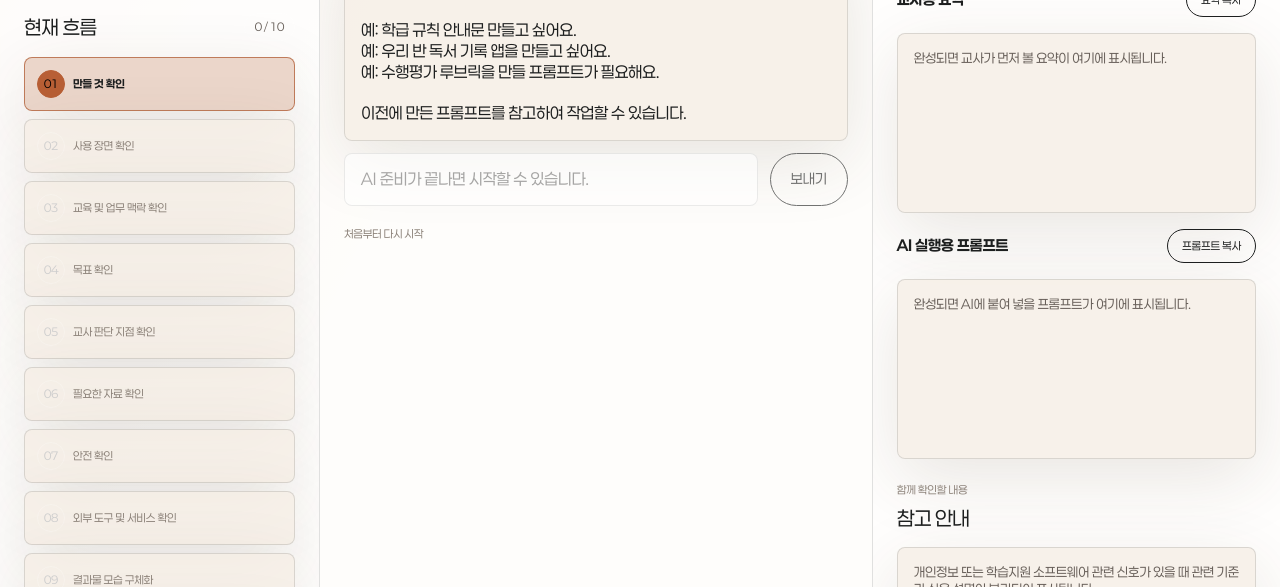
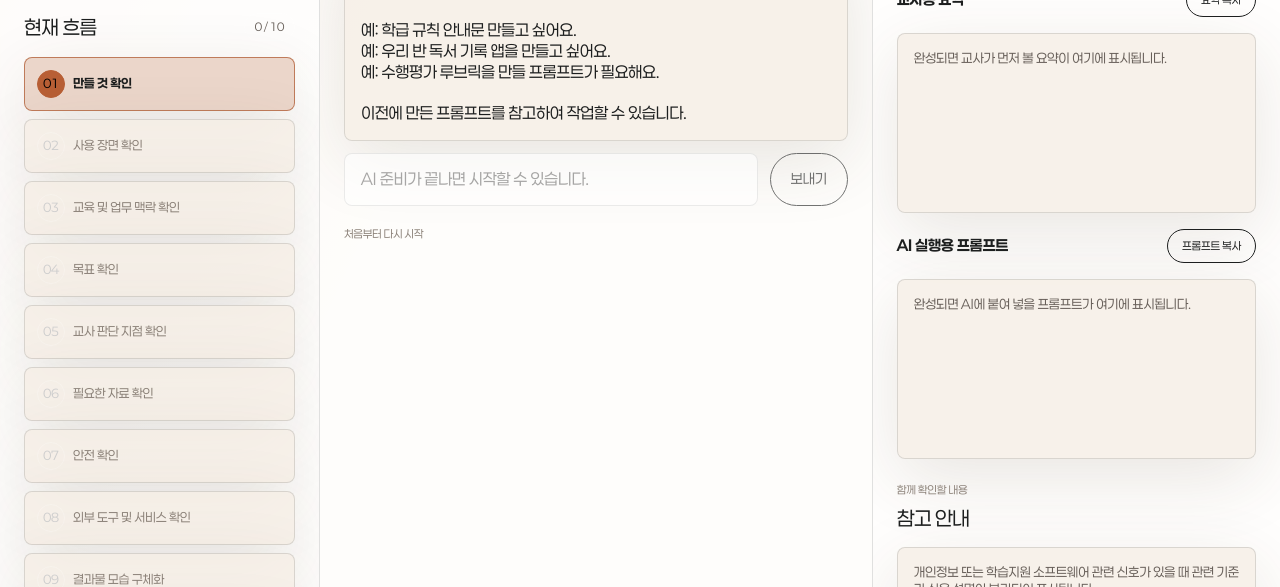
Before and after one commit to HooniKims/prompt_for_teacher, a website: page webapp/index.html in a window 1280 px wide. Shown: the part 213-800 px from the top of the page. Drawn offline with Linux system fonts and the light colour scheme; no server answers.

Commit message:
Increase flow step text size

```diff
--- a/webapp/styles.css
+++ b/webapp/styles.css
@@ -261,7 +261,7 @@ button {
   border: 1px solid rgba(255, 255, 255, 0.22);
   color: var(--color-ash-gray);
   font-family: var(--font-roboto-mono), ui-monospace, monospace;
-  font-size: var(--text-caption);
+  font-size: 12px;
 }
 
 .history-item.is-current .history-index {
@@ -279,8 +279,8 @@ button {
   margin: 0;
   color: var(--color-ash-gray);
   font-family: var(--font-roboto-mono), ui-monospace, monospace;
-  font-size: var(--text-caption);
-  line-height: 1.35;
+  font-size: 12.5px;
+  line-height: 1.42;
 }
 
 .history-item.is-current .history-question {
```
